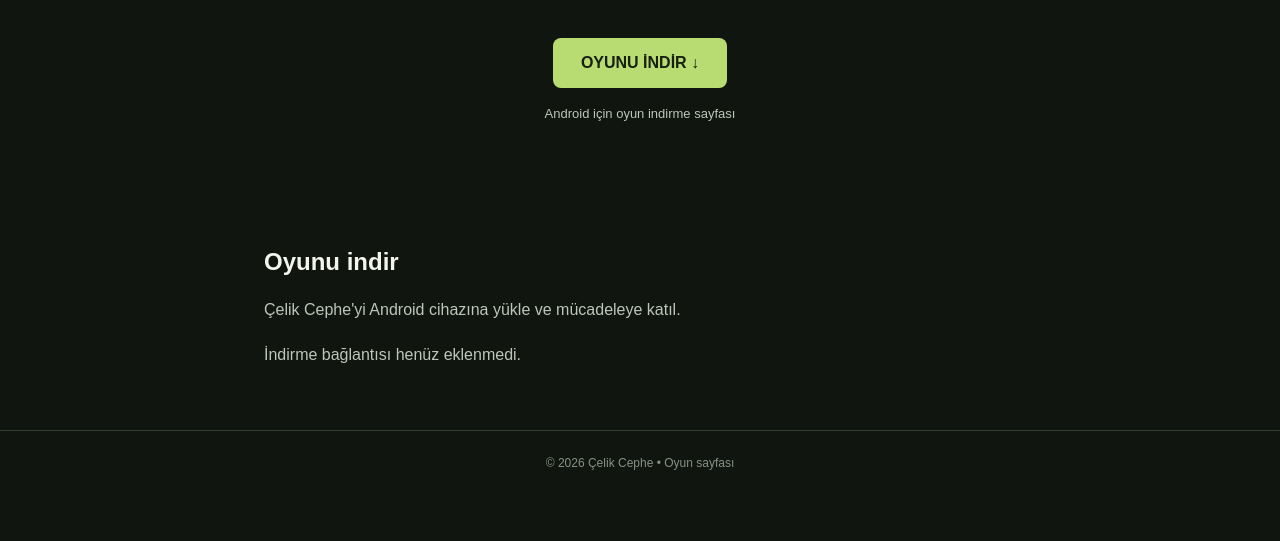
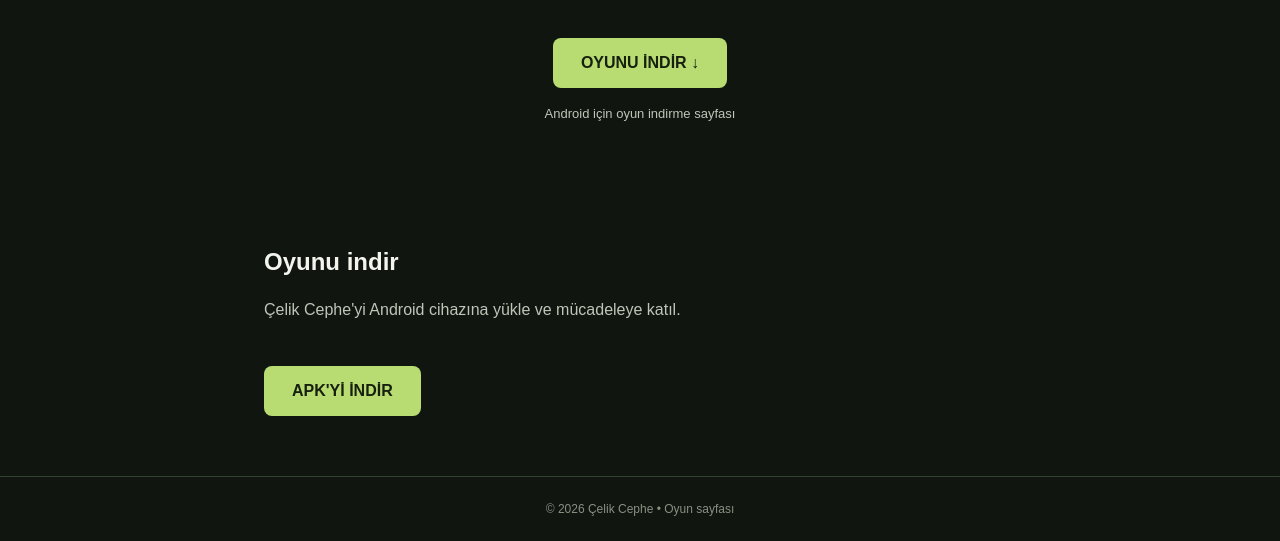
Before and after one commit to ali316731/celik-cephe, a plain HTML site: page index.html in a window 1280 px wide. Shown: the part 327-868 px from the top of the page. Before the commit the page ends 822 px from the top, so only its background shows below. Drawn offline with Linux system fonts and the light colour scheme.

Commit message:
Add download link for APK in index.html

```diff
--- a/index.html
+++ b/index.html
@@ -85,7 +85,12 @@
     <section id="indirme">
       <h2>Oyunu indir</h2>
       <p>Çelik Cephe'yi Android cihazına yükle ve mücadeleye katıl.</p>
-      <p>İndirme bağlantısı henüz eklenmedi.</p>
+      <a class="download"
+   href="https://drive.google.com/drive/folders/1JPPNTrA5zWUGLJ99-YUVZHFe0p4n3gth?usp=drive_link"
+   target="_blank"
+   rel="noopener">
+   APK'Yİ İNDİR
+</a>
     </section>
   </main>
 
```
